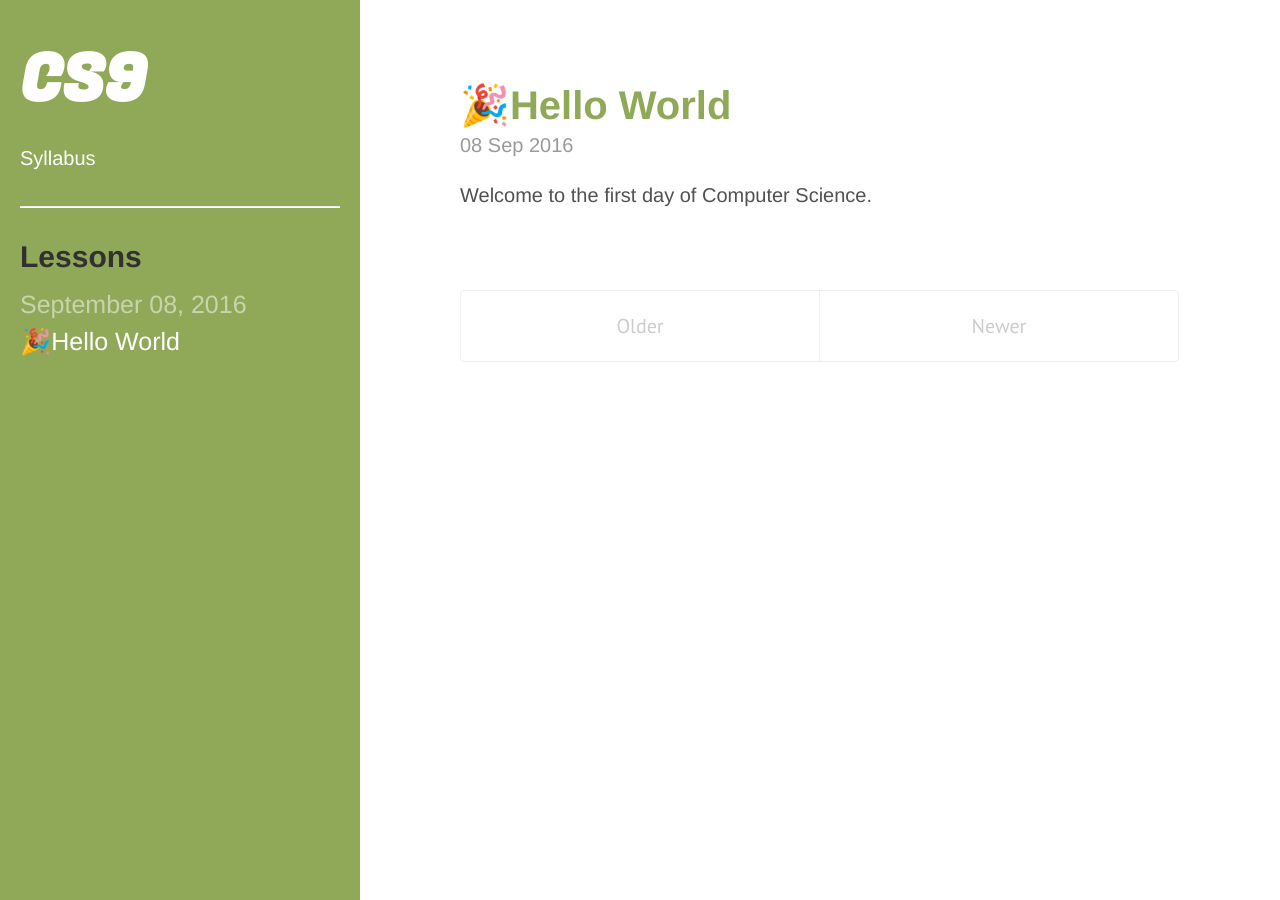
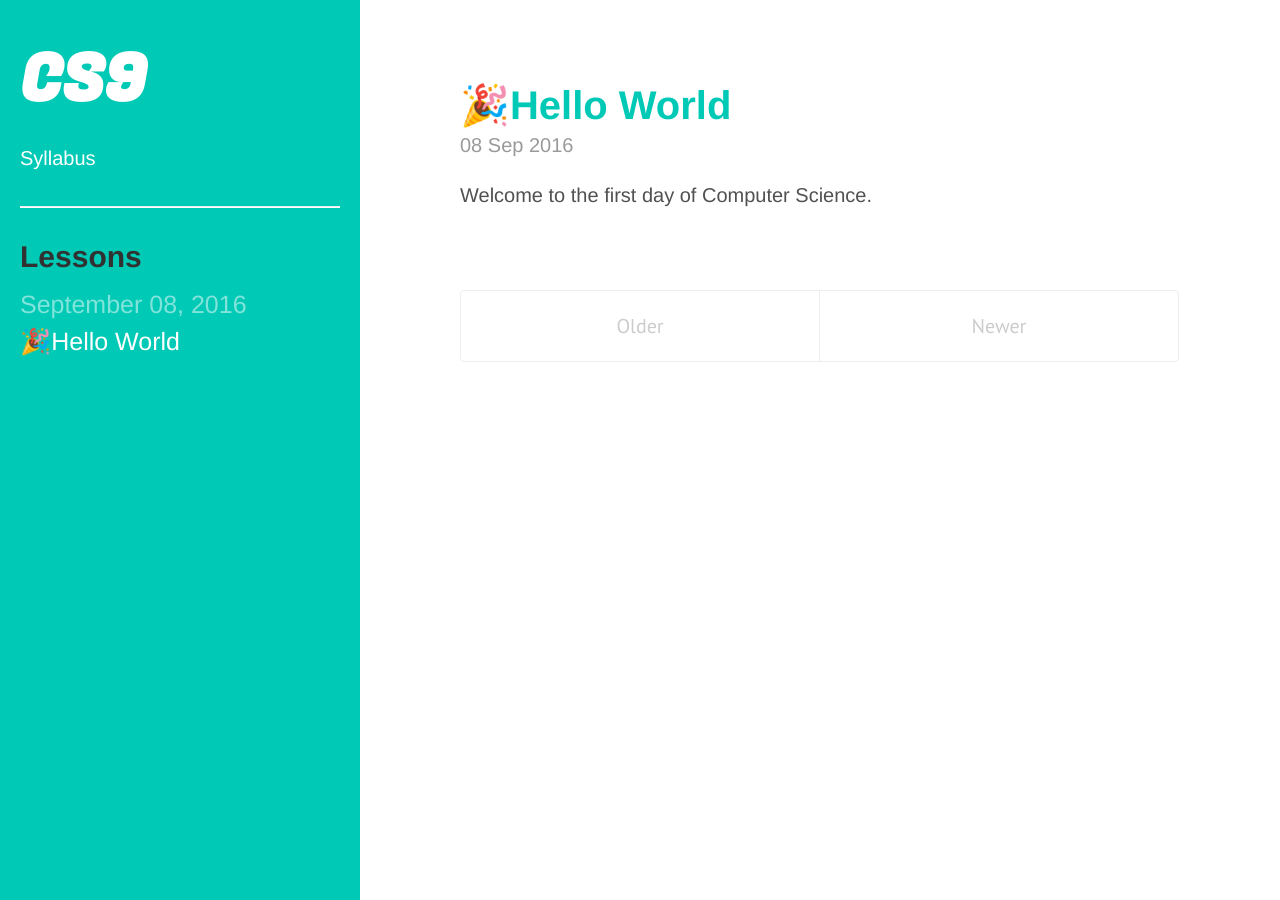
Before and after one commit to bensk/CS9, a Jekyll site: the page built from index.html, in a window 1280 px wide. Built offline with Jekyll 4.4.1, drawn with Linux system fonts in a browser that asks for light colours; some web fonts are replaced; the list of posts is cut into pages by our own code; a style sheet for code colours, icons or effects is not loaded.

Commit message:
:green_heart: finally

```diff
--- a/public/css/hyde.css
+++ b/public/css/hyde.css
@@ -208,11 +208,11 @@ a.sidebar-nav-item:focus {
 
 /* Green */
 .theme-base-0b .sidebar {
-  background-color: #90a959;
+  background-color: #00C9B6;
 }
 .theme-base-0b .content a,
 .theme-base-0b .related-posts li a:hover {
-  color: #90a959;
+  color: #00C9B6;
 }
 
 /* Cyan */
@@ -252,11 +252,11 @@ a.sidebar-nav-item:focus {
 }
 
 ::selection {
-  background: #00A6A3; /* WebKit/Blink Browsers */
+  background: #00C9B6; /* WebKit/Blink Browsers */
   color: white;
 
 }
 ::-moz-selection {
-  background: #00A6A3; /* Gecko Browsers */
+  background: #00C9B6; /* Gecko Browsers */
   color: white;
 }
```
Also changed, not shown: 2 other files.
